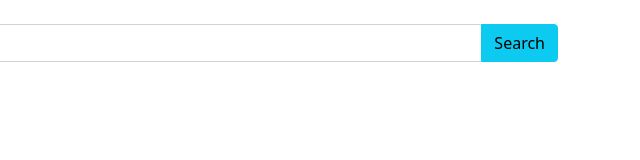
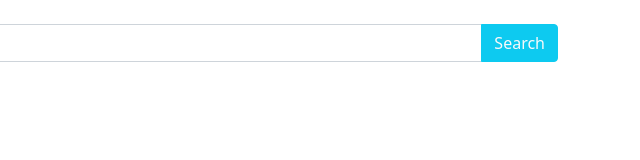
Before and after one commit to wdkabir/book-archive-website, a plain HTML site: page index.html in a window 1280 px wide. Shown: the full height of the page, 640-1280 px from the left. Drawn offline with nearby package versions, Linux system fonts and the light colour scheme.

Commit message:
last commit

```diff
--- a/index.html
+++ b/index.html
@@ -23,7 +23,7 @@
             <div class="input-group mb-3">
                 <input id="search-input-field" type="text" class="form-control" placeholder="Search Your Book"
                     aria-label="Search your book" aria-describedby="search-btn" />
-                <button class="btn btn-info" type="button" onclick="loadBook()">
+                <button class="btn btn-info text-light" type="button" onclick="loadBook()">
                     Search
                 </button>
             </div>
```
